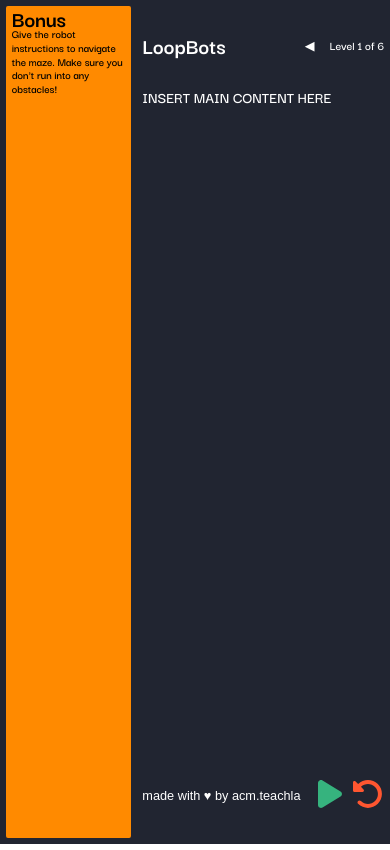
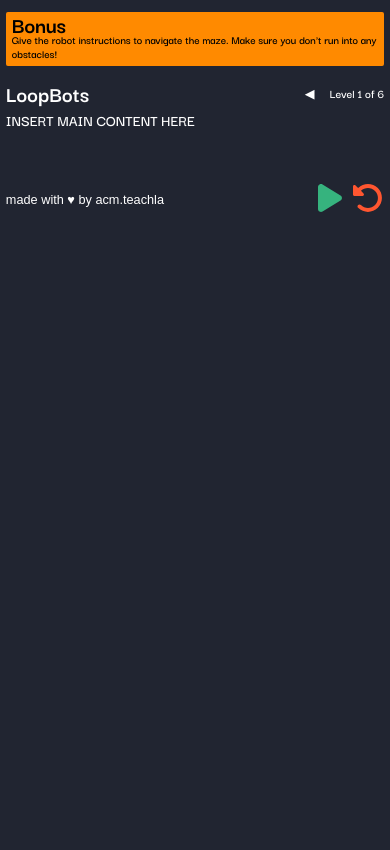
Before and after one commit to uclaacm/forloopslab, a React app: page /bonus in a window 390 px wide. Built offline with nearby package versions, Linux system fonts and the light colour scheme; a web font is replaced by a local one.

Commit message:
mobile media query

```diff
--- a/src/styles/app.scss
+++ b/src/styles/app.scss
@@ -5,6 +5,15 @@
   display: grid;
   grid-template-columns: 35% auto;
   min-height: 100vh;
+}
+
+@media only screen and (max-width: 600px) {
+  .frame {
+    display: block;
+    min-height: 100vh;
+    padding-top: 1.5vw;
+  }
+
 }
 
 #sidebar {
```
